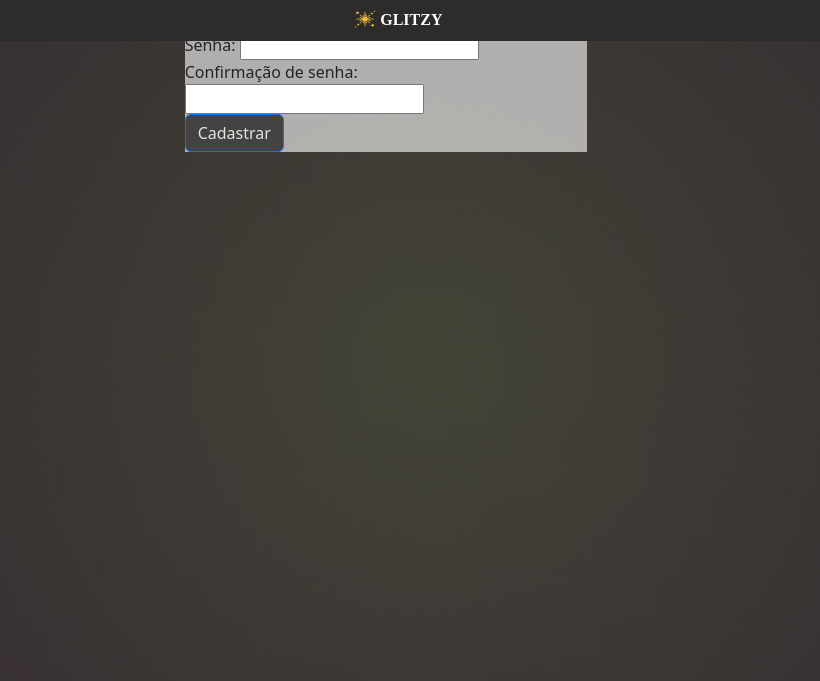
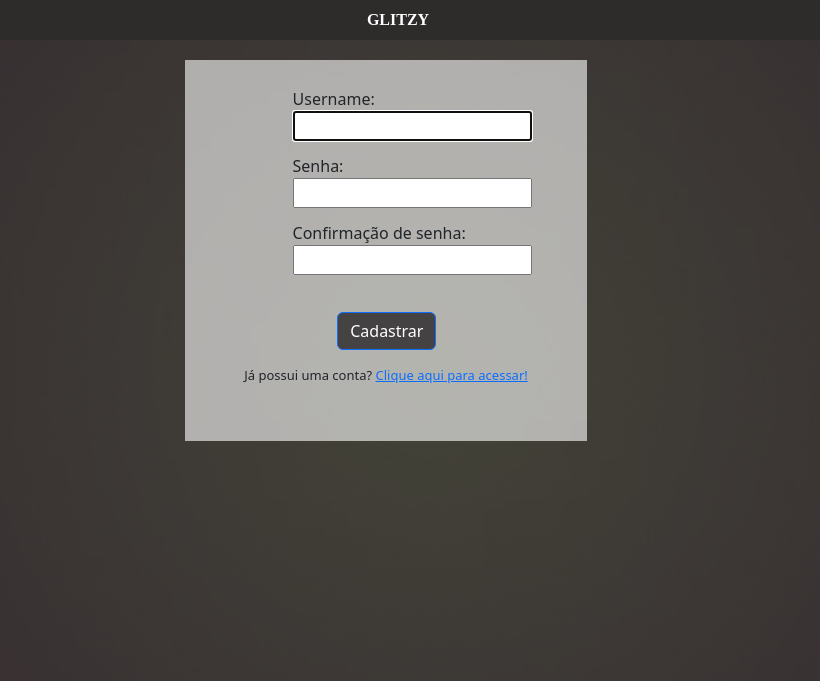
Before and after one commit to tais-siqueira/desafio-portal-de-noticias, a Django app: page /cadastrar_usuario/ in a window 1280 px wide. Shown: the top 681 px of the page, without its empty margins (254-1074 px from the left). Run offline with Django 4.2, Linux system fonts and the light colour scheme; some libraries are stand-ins or nearby versions; some web fonts are replaced.

Commit message:
atualizando 'cadastro'

```diff
--- a/base/static/css/cadastro.css
+++ b/base/static/css/cadastro.css
@@ -16,59 +16,29 @@
     color: rgb(255, 255, 198, 0.6);
 }
 
-.icone{
-    width: 22.7px;
-    height: 22.7px;
-    padding-bottom: 5%;
-}
-
 body{
     background-image: url("../images/home-background-4.png");
 }
 
 .bloco{
     background-color: rgba(255, 255, 255, 0.6);
+    margin-top: 15%;
+    padding: 5% 10% 10% 10%;
+
 }
 
-.titulo{
-    text-align: center;
-}
-
-.formulario-cadastro{
-
-    padding: 5%;
-    margin-top: 20%;
-    margin-bottom: 20%;
-}
-
-.form-label{
-    align-items: center;
-    font-size: small;
-}
-
-.form-control{
-    border-radius: 30px;
-    margin-bottom: 3%;
-}
-
-.botao{
-   text-align: center;
-   margin-top: 7%;
+.form-group{
+    padding: 2%;
+    margin-left: 19%;
 }
 
 .btn{
     background-color: #444242 !important;
-    color: rgb(228, 227, 220) !important;
+    margin-left: 18%;
 }
 
 .rota-login{
     font-size: small;
     text-align: center;
-    margin-top: 5%;
-
+    margin-top: 3%;
 }
-
-.custom-label{
-    text-align: center;
-
-}
--- a/base/templates/cadastro.html
+++ b/base/templates/cadastro.html
@@ -12,15 +12,23 @@
     <script src="https://cdn.jsdelivr.net/npm/bootstrap@5.3.2/dist/js/bootstrap.bundle.min.js" integrity="sha384-C6RzsynM9kWDrMNeT87bh95OGNyZPhcTNXj1NW7RuBCsyN/o0jlpcV8Qyq46cDfL" crossorigin="anonymous"></script>
 </head>
 <body>
-{% load bootstrap5 %}
+
 {% block principal %}
+
+<style>
+  .formulario-cadastro{
+    padding: 5%;
+    margin-top: 25%;
+    margin-bottom: 20%;
+}
+
+</style>
 
   <div class="container-fluid">
 
     <ul class="nav justify-content-center">
       <li class="nav-item">
         <a class="nav-link" href="{% url 'home' %}">
-          <img class="icone" src="../static/images/sparkles.png" >
           GLITZY</a>
       </li>
     </ul>
@@ -29,46 +37,50 @@
       <div class="col-md-4"></div>
       <div class="col-md-4">
        <div class="bloco">
-        <form method="post">
+        <form method="post" class="formulario-login">
           {% csrf_token %}
 
           <div class="form-group">
               {{form_usuario.username.errors}}
               <label>Username: </label>
+              <br>
               {{form_usuario.username}}
           </div>
 
           <div class="form-group">
               {{form_usuario.password1.errors}}
               <label>Senha: </label>
+              <br>
               {{form_usuario.password1}}
           </div>
 
           <div class="form-group">
               {{form_usuario.password2.errors}}
               <label>Confirmação de senha: </label>
+              <br>
               {{form_usuario.password2}}
           </div>
 
           <div class="form-group">
+              <br>
               <input type="submit" value="Cadastrar" class="btn btn-primary">
           </div>
       </form>
 
+      <p class="rota-login">Já possui uma conta? <a href="{% url 'logar_usuario' %}"> Clique aqui para acessar!</a></p>
+
     </div>
       </div>
+
+
 
       <div class="col-md-4"></div>
 
     </div>
 
-  {% if sucesso %}
-    <p class = "alert alert-success"> Cadastro efetuado com sucesso! </p>
-  {% else %}
 
   </div>
 </div>
-  {% endif %}
 {% endblock %}
 </body>
 </html>
```
